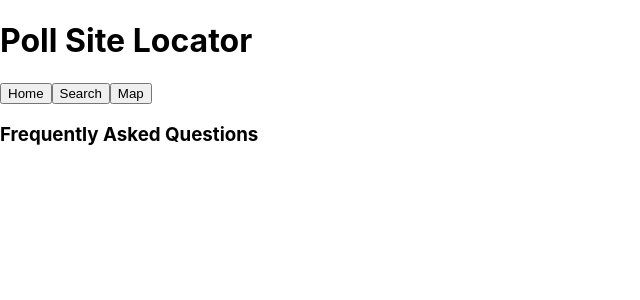
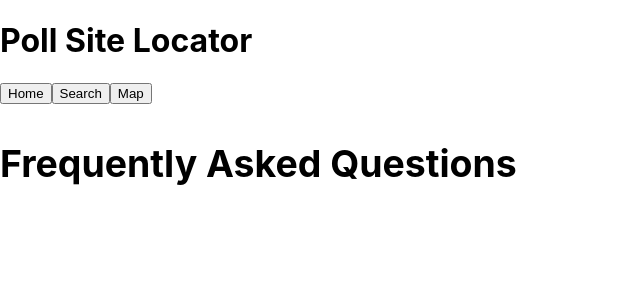
Before and after one commit to Kayrod23/hackathon_project, a React (Create React App) app: page /faq in a window 1280 px wide. Shown: the top 300 px of the page, without its empty margins (0-640 px from the left). Built offline with nearby package versions, Linux system fonts and the light colour scheme.

Commit message:
Added H1 tag as temporary place holder for a tag so as to not cause an error in code

```diff
--- a/src/Pages/FAQ.js
+++ b/src/Pages/FAQ.js
@@ -3,11 +3,13 @@ import VoterInfo from "./VoterInfo";
 
 const FAQ = () => {
   return (
-    <a>
+    // <a>
+    <h1>
       <h3>Frequently Asked Questions</h3>
       <ElectionInfo />
       <VoterInfo />
-    </a>
+    {/* </a> */}
+    </h1>
   );
 };
 
```
